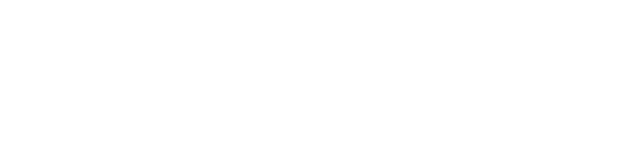
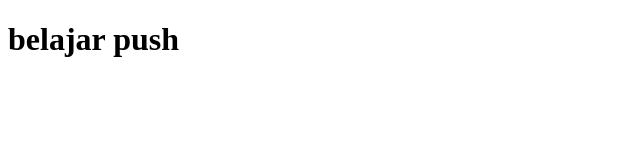
Before and after one commit to whoisryu/belajar-niomic, a plain HTML site: page branch.html in a window 1280 px wide. Shown: the whole page, without its empty margins (0-640 px from the left). Drawn offline with Linux system fonts and the light colour scheme.

Commit message:
menambahkan element h1

```diff
--- a/branch.html
+++ b/branch.html
@@ -5,6 +5,6 @@
     <title>belajar branch push</title>
   </head>
   <body>
-
+    <h1>belajar  push</h1>
   </body>
 </html>
```
